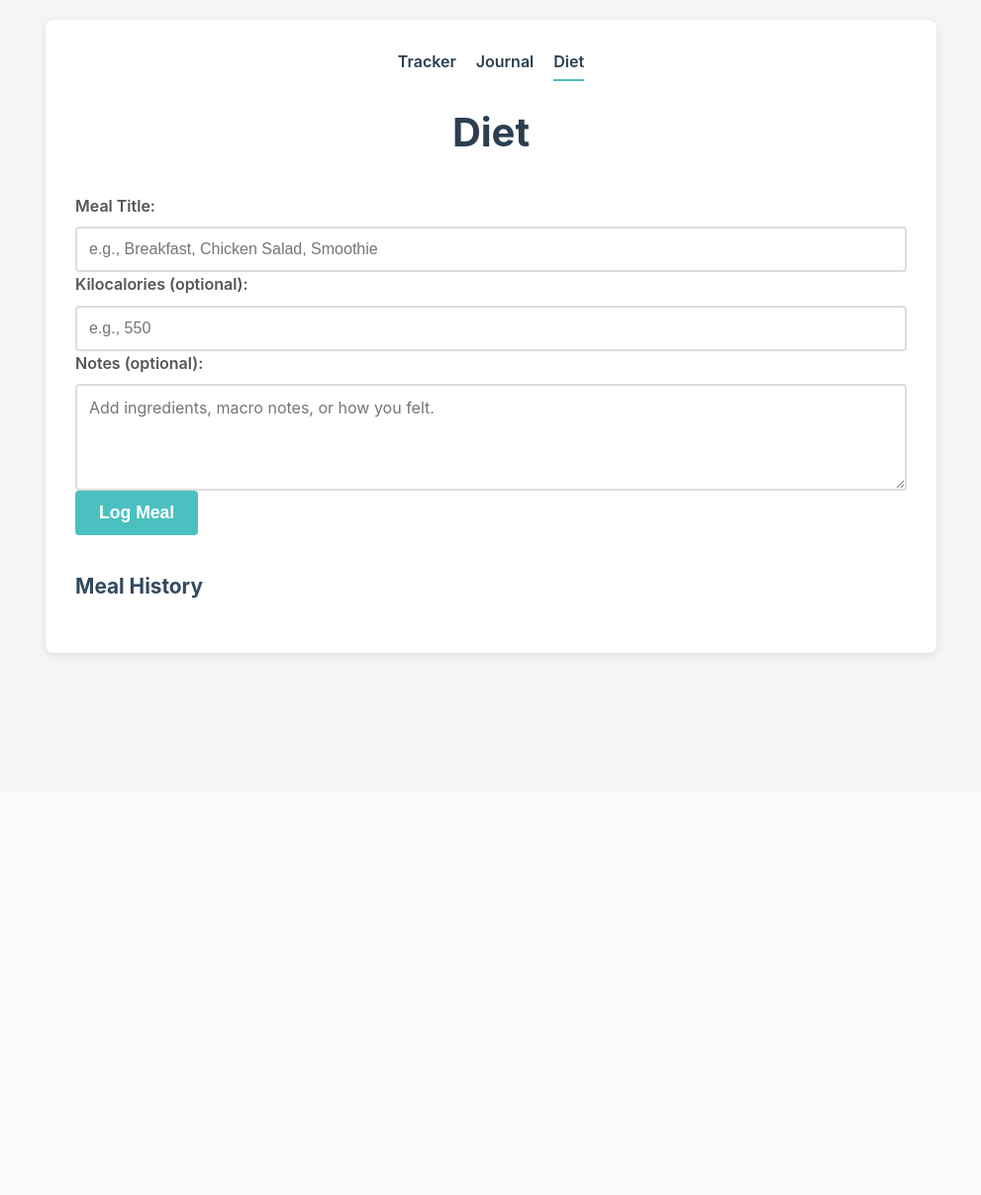
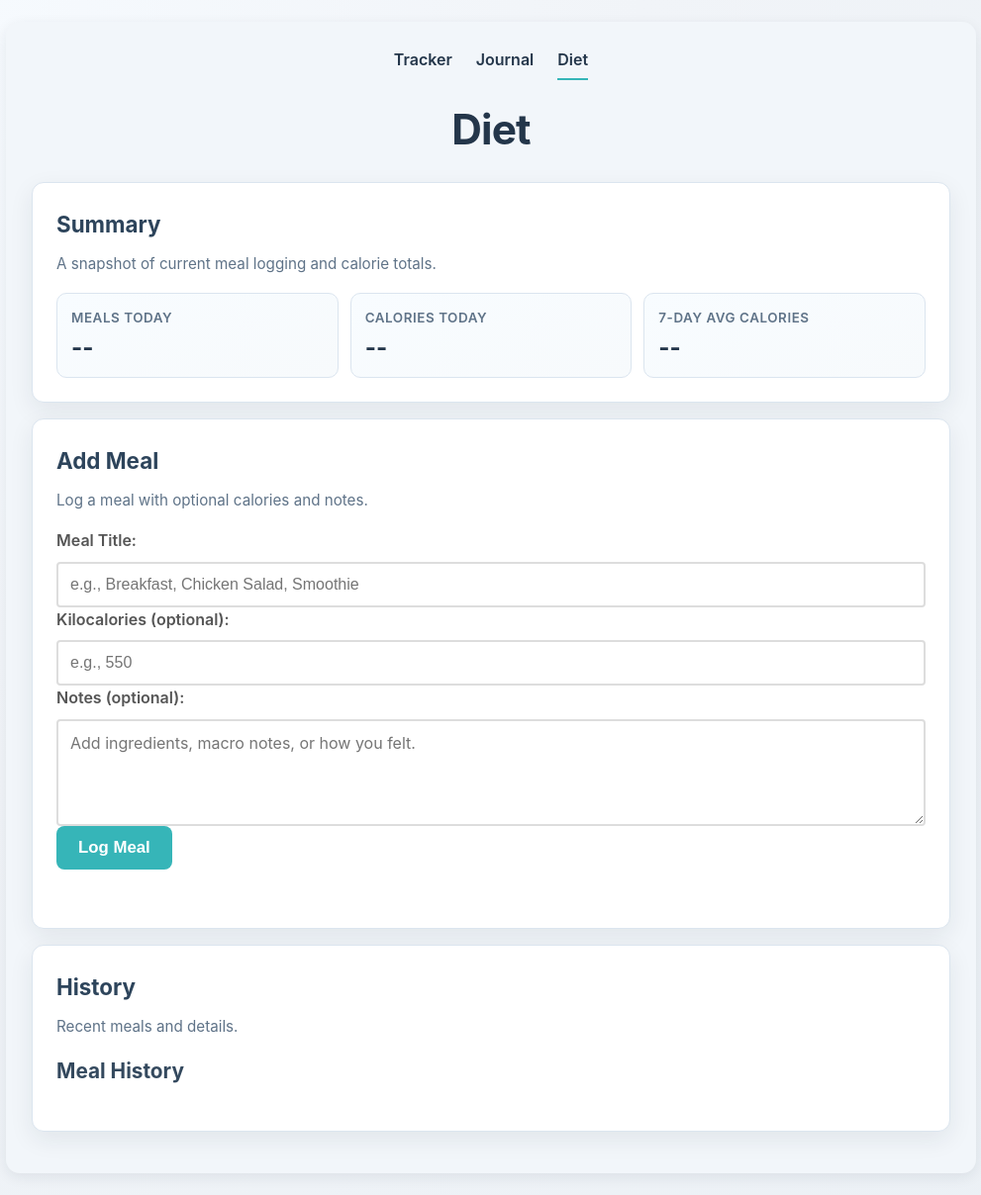
Before and after one commit to estrada1/health_dash, a Flask app: page /diet in a window 1280 px wide. Shown: the whole page at 99% size, without its empty margins (144-1135 px from the left). Before the commit the page ends 665 px from the top, so only its background shows below. Run offline with Flask 3, Linux system fonts and the light colour scheme.

Commit message:
tighter layout

```diff
--- a/static/css/style.css
+++ b/static/css/style.css
@@ -4,60 +4,135 @@
     box-sizing: border-box;
 }
 
+:root {
+    --bg-page: #f1f4f8;
+    --bg-card: #ffffff;
+    --bg-muted: #f7fafc;
+    --text-main: #24364a;
+    --text-muted: #5f7388;
+    --border-soft: #dbe5ef;
+    --border-strong: #c8d5e3;
+    --accent: #36b5b8;
+    --accent-dark: #2a9698;
+    --shadow-card: 0 8px 24px rgba(20, 35, 50, 0.08);
+}
+
 body {
     font-family: -apple-system, BlinkMacSystemFont, 'Segoe UI', Roboto, Oxygen, Ubuntu, Cantarell, sans-serif;
-    background-color: #f5f5f5;
-    color: #333;
+    background: radial-gradient(circle at top left, #f7fbff 0%, var(--bg-page) 45%, #ebf0f5 100%);
+    color: var(--text-main);
     line-height: 1.6;
-    padding: 20px;
+    padding: 22px;
 }
 
 .container {
-    max-width: 900px;
+    max-width: 980px;
     margin: 0 auto;
-    background-color: white;
-    padding: 30px;
-    border-radius: 8px;
-    box-shadow: 0 2px 10px rgba(0, 0, 0, 0.1);
+    background-color: #f2f6fa;
+    padding: 26px;
+    border-radius: 14px;
+    box-shadow: 0 4px 14px rgba(22, 36, 50, 0.08);
 }
 
 h1 {
     text-align: center;
-    color: #2c3e50;
-    margin-bottom: 30px;
-    font-size: 2.5rem;
+    color: var(--text-main);
+    margin-bottom: 20px;
+    font-size: 2.65rem;
+    letter-spacing: -0.02em;
 }
 
 .page-nav {
     display: flex;
     justify-content: center;
-    gap: 20px;
-    margin-bottom: 20px;
+    gap: 24px;
+    margin-bottom: 16px;
 }
 
 .page-nav a {
-    color: #2c3e50;
+    color: var(--text-main);
     text-decoration: none;
     font-weight: 600;
-    padding-bottom: 4px;
+    padding-bottom: 5px;
     border-bottom: 2px solid transparent;
     transition: border-color 0.2s;
 }
 
 .page-nav a.active {
-    border-color: #4bc0c0;
+    border-color: var(--accent);
 }
 
 h2 {
-    color: #34495e;
-    margin-bottom: 20px;
+    color: #2d445b;
+    margin-bottom: 10px;
+    font-size: 1.4rem;
+}
+
+h3 {
+    color: #304a62;
+    font-size: 1.2rem;
+    margin-bottom: 14px;
+}
+
+.section-card {
+    background-color: var(--bg-card);
+    border: 1px solid var(--border-soft);
+    border-radius: 12px;
+    box-shadow: var(--shadow-card);
+    padding: 24px;
+    margin-bottom: 16px;
+}
+
+.card-header {
+    margin-bottom: 16px;
+}
+
+.card-copy {
+    color: var(--text-muted);
+    font-size: 0.95rem;
+}
+
+.subsection-block + .subsection-block {
+    margin-top: 24px;
+    padding-top: 20px;
+    border-top: 1px solid var(--border-soft);
+}
+
+.metrics-grid {
+    display: grid;
+    grid-template-columns: repeat(3, minmax(0, 1fr));
+    gap: 12px;
+}
+
+.metric-tile {
+    background: linear-gradient(160deg, #f8fcff 0%, var(--bg-muted) 100%);
+    border: 1px solid var(--border-soft);
+    border-radius: 10px;
+    padding: 14px;
+    display: flex;
+    flex-direction: column;
+    gap: 6px;
+}
+
+.metric-label {
+    color: var(--text-muted);
+    font-size: 0.84rem;
+    font-weight: 600;
+    text-transform: uppercase;
+    letter-spacing: 0.04em;
+}
+
+.metric-value {
+    color: var(--text-main);
     font-size: 1.5rem;
+    font-weight: 700;
+    line-height: 1.2;
 }
 
 .form-section {
-    margin-bottom: 40px;
-    padding-bottom: 30px;
-    border-bottom: 2px solid #ecf0f1;
+    margin-bottom: 0;
+    padding-bottom: 0;
+    border-bottom: 0;
 }
 
 #weight-form {
@@ -78,37 +153,47 @@ label {
     font-size: 1rem;
 }
 
+input[type="text"],
+input[type="number"],
+select,
+textarea,
 #weight-input {
     padding: 12px;
-    font-size: 1.1rem;
-    border: 2px solid #ddd;
-    border-radius: 4px;
+    font-size: 1rem;
+    border: 2px solid #d4dde8;
+    border-radius: 8px;
     transition: border-color 0.3s;
+    width: 100%;
+    background-color: #fff;
 }
 
+input[type="text"]:focus,
+input[type="number"]:focus,
+select:focus,
+textarea:focus,
 #weight-input:focus {
     outline: none;
-    border-color: #4bc0c0;
+    border-color: var(--accent);
 }
 
 .submit-btn {
-    padding: 12px 24px;
-    font-size: 1.1rem;
+    padding: 12px 22px;
+    font-size: 1.05rem;
     font-weight: 600;
     color: white;
-    background-color: #4bc0c0;
+    background-color: var(--accent);
     border: none;
-    border-radius: 4px;
+    border-radius: 8px;
     cursor: pointer;
     transition: background-color 0.3s;
 }
 
 .submit-btn:hover {
-    background-color: #3aa8a8;
+    background-color: var(--accent-dark);
 }
 
 .submit-btn:active {
-    background-color: #2d8a8a;
+    background-color: #217f81;
 }
 
 .message {
@@ -351,7 +436,7 @@ label {
 
 /* Meal Section */
 .meal-section {
-    margin-top: 30px;
+    margin-top: 0;
 }
 
 .meal-form {
--- a/templates/diet.html
+++ b/templates/diet.html
@@ -15,8 +15,33 @@
         </nav>
         <h1>Diet</h1>
 
-        <div class="meal-section">
-            <div class="meal-form">
+        <section class="section-card">
+            <div class="card-header">
+                <h2>Summary</h2>
+                <p class="card-copy">A snapshot of current meal logging and calorie totals.</p>
+            </div>
+            <div class="metrics-grid">
+                <div class="metric-tile">
+                    <span class="metric-label">Meals Today</span>
+                    <span class="metric-value" id="metric-meals-today">--</span>
+                </div>
+                <div class="metric-tile">
+                    <span class="metric-label">Calories Today</span>
+                    <span class="metric-value" id="metric-calories-today">--</span>
+                </div>
+                <div class="metric-tile">
+                    <span class="metric-label">7-Day Avg Calories</span>
+                    <span class="metric-value" id="metric-calories-week">--</span>
+                </div>
+            </div>
+        </section>
+
+        <section class="section-card">
+            <div class="card-header">
+                <h2>Add Meal</h2>
+                <p class="card-copy">Log a meal with optional calories and notes.</p>
+            </div>
+            <div class="subsection-block meal-form">
                 <form id="meal-form">
                     <div class="form-group">
                         <label for="meal-title">Meal Title:</label>
@@ -56,12 +81,18 @@
                 </form>
                 <div id="meal-message" class="message"></div>
             </div>
+        </section>
 
-            <div class="meal-entries">
+        <section class="section-card">
+            <div class="card-header">
+                <h2>History</h2>
+                <p class="card-copy">Recent meals and details.</p>
+            </div>
+            <div class="subsection-block meal-entries">
                 <h3>Meal History</h3>
                 <div id="meal-list"></div>
             </div>
-        </div>
+        </section>
     </div>
 
     <script type="module" src="{{ url_for('static', filename='js/app.js') }}"></script>
```
Also changed, not shown: other parts of static/css/style.css (+26 -13 lines), src/diet.ts (+51 -0 lines), src/journal.ts (+23 -0 lines), src/weights.ts (+44 -1 lines), src/workouts.ts (+24 -0 lines), templates/index.html (+46 -13 lines), templates/journal.html (+31 -4 lines).
